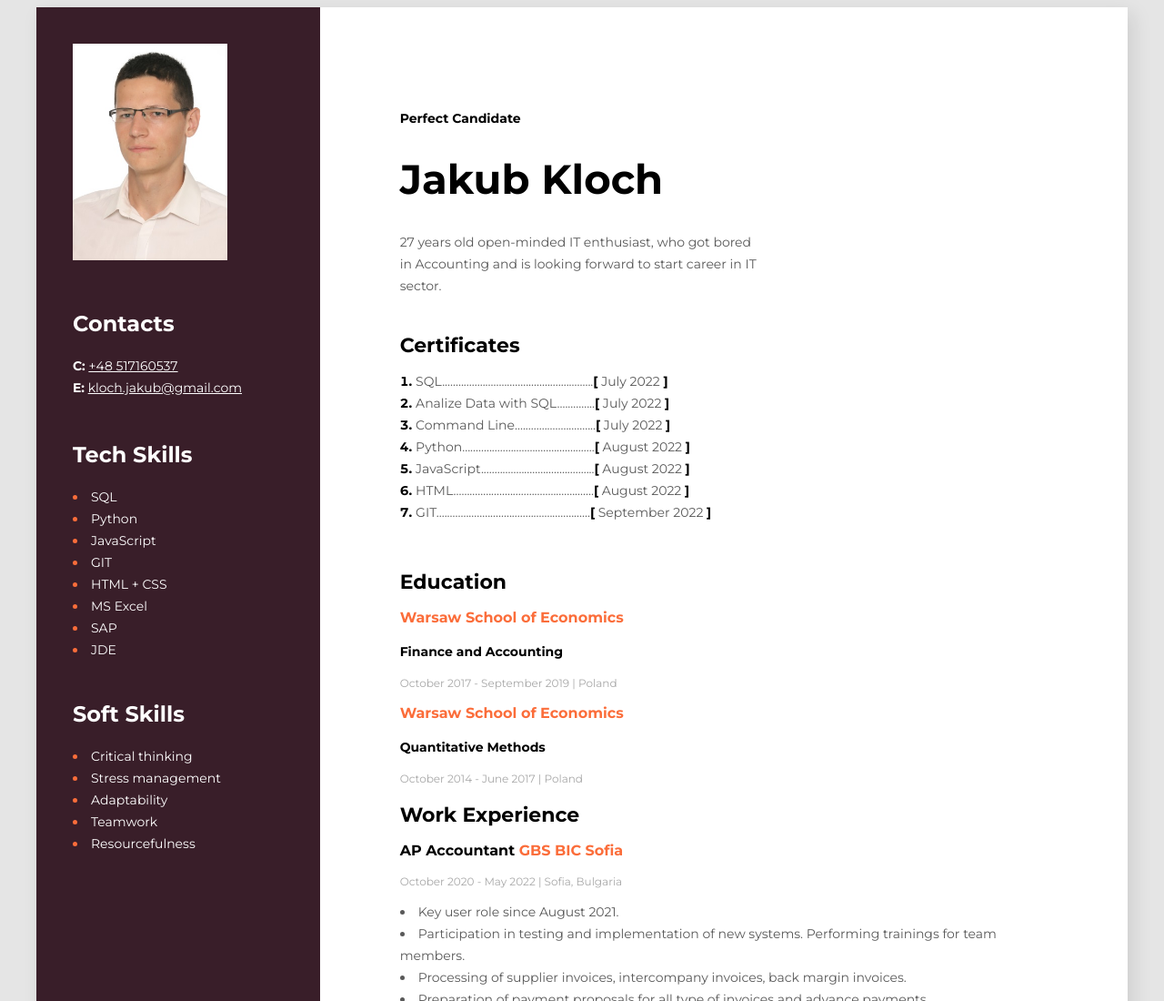
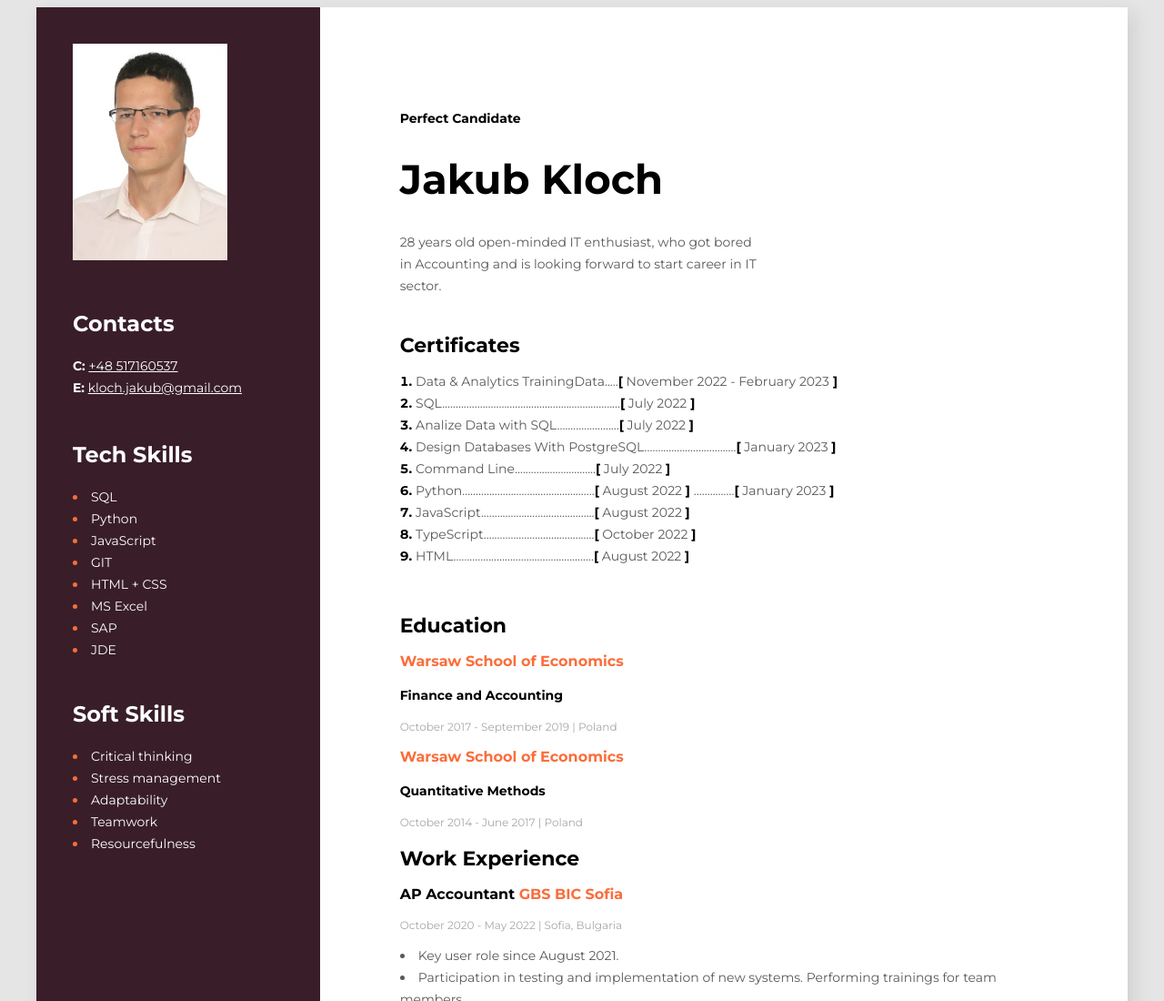
Before and after one commit to jKloch/jKloch.github.io, a plain HTML site: page index.html in a window 1280 px wide. Shown: the top 1100 px of the page at 91% size. Drawn offline with Linux system fonts and the light colour scheme.

Commit message:
Update index.html
update certificates

```diff
--- a/index.html
+++ b/index.html
@@ -19,22 +19,32 @@
                 <h2 class="job-title">Perfect Candidate</h2>
                 <h1>Jakub Kloch</h1>
                 <p class="description">
-                    27 years old open-minded IT enthusiast, who got bored in Accounting
+                    28 years old open-minded IT enthusiast, who got bored in Accounting
                      and is looking forward to start career in IT sector.
                 </p>
             </div>
             <div class="projects">
                 <h2 class="header-primary">Certificates</h2>
-                <ol class="list-primary">
+                 <ol class="list-primary">
+                    <li>
+                        <a class="list_primary-item" href="https://training.epam.com/Training/Details/3405?lang=en&fbclid=IwAR0SppVbmMcsERgLFqStqRNgymK0SvZAp-kfAoMiQFeoRIbKFWA2HDuBXlE">
+                            Data & Analytics TrainingData</a
+                        ><span class="list_primary-item">.....</span>[<span class="list_primary-item"> November 2022 - February 2023</span> ]
+                    </li>
                     <li>
                         <a class="list_primary-item" href="https://www.codecademy.com/profiles/Raul_Duke/certificates/042a4e5884e3eb6ea1f2a12be6abb851">
                             SQL</a
-                        ><span class="list_primary-item">........................................................</span>[<span class="list_primary-item"> July 2022</span> ]
+                        ><span class="list_primary-item">..................................................................</span>[<span class="list_primary-item"> July 2022</span> ]
                     </li>
                     <li>
                         <a class="list_primary-item" href="https://www.codecademy.com/profiles/Raul_Duke/certificates/5cafb2d937090210d7df3652">
                             Analize Data with SQL</a
-                        ><span class="list_primary-item">..............</span>[<span class="list_primary-item"> July 2022 </span>]
+                        ><span class="list_primary-item">.......................</span>[<span class="list_primary-item"> July 2022 </span>]
+                    </li>
+                    <li>
+                        <a class="list_primary-item" href="https://www.codecademy.com/profiles/Raul_Duke/certificates/5f64e3b492de0000131ecbe0">
+                            Design Databases With PostgreSQL</a
+                        ><span class="list_primary-item">..................................</span>[<span class="list_primary-item"> January 2023 </span>]
                     </li>
                     <li>
                         <a class="list_primary-item" href="https://www.codecademy.com/profiles/Raul_Duke/certificates/c87ba0541f8be78bc2f4ba1128233f6f">
@@ -45,6 +55,7 @@
                         <a class="list_primary-item" href="https://www.codecademy.com/profiles/Raul_Duke/certificates/6c152bd262967f8c941c9707ed636bda">
                             Python</a
                         ><span class="list_primary-item">.................................................</span>[<span class="list_primary-item"> August 2022 </span>]
+                        <span class="list_primary-item">...............</span>[<a class="list_primary-item" href="https://www.codecademy.com/profiles/Raul_Duke/certificates/18580789eaba28f09e116f4fc2acec44"> January 2023 </a>]
                     </li>
                     <li>
                         <a class="list_primary-item" href="https://www.codecademy.com/profiles/Raul_Duke/certificates/705dcb15de0da4dd9d9fc4f3274b430e">
@@ -52,14 +63,14 @@
                         ><span class="list_primary-item">..........................................</span>[<span class="list_primary-item"> August 2022 </span>]
                     </li>
                     <li>
+                        <a class="list_primary-item" href="https://www.codecademy.com/profiles/Raul_Duke/certificates/56fb1e71303e37b643bb1905f31c8a09">
+                            TypeScript</a
+                        ><span class="list_primary-item">.........................................</span>[<span class="list_primary-item"> October 2022 </span>]
+                    </li>
+                    <li>
                         <a class="list_primary-item" href="https://www.codecademy.com/profiles/Raul_Duke/certificates/9eb0741e5ebef1f9f58a53bfac67d3a7">
                             HTML</a
                         ><span class="list_primary-item">....................................................</span>[<span class="list_primary-item"> August 2022 </span>]
-                    </li>
-                     <li>
-                        <a class="list_primary-item" href="https://www.codecademy.com/profiles/Raul_Duke/certificates/a8ab218d5950c29861635cc0bf12fd13">
-                            GIT</a
-                        ><span class="list_primary-item">.........................................................</span>[<span class="list_primary-item"> September 2022 </span>]
                     </li>
                 </ol>
             </div>
```
